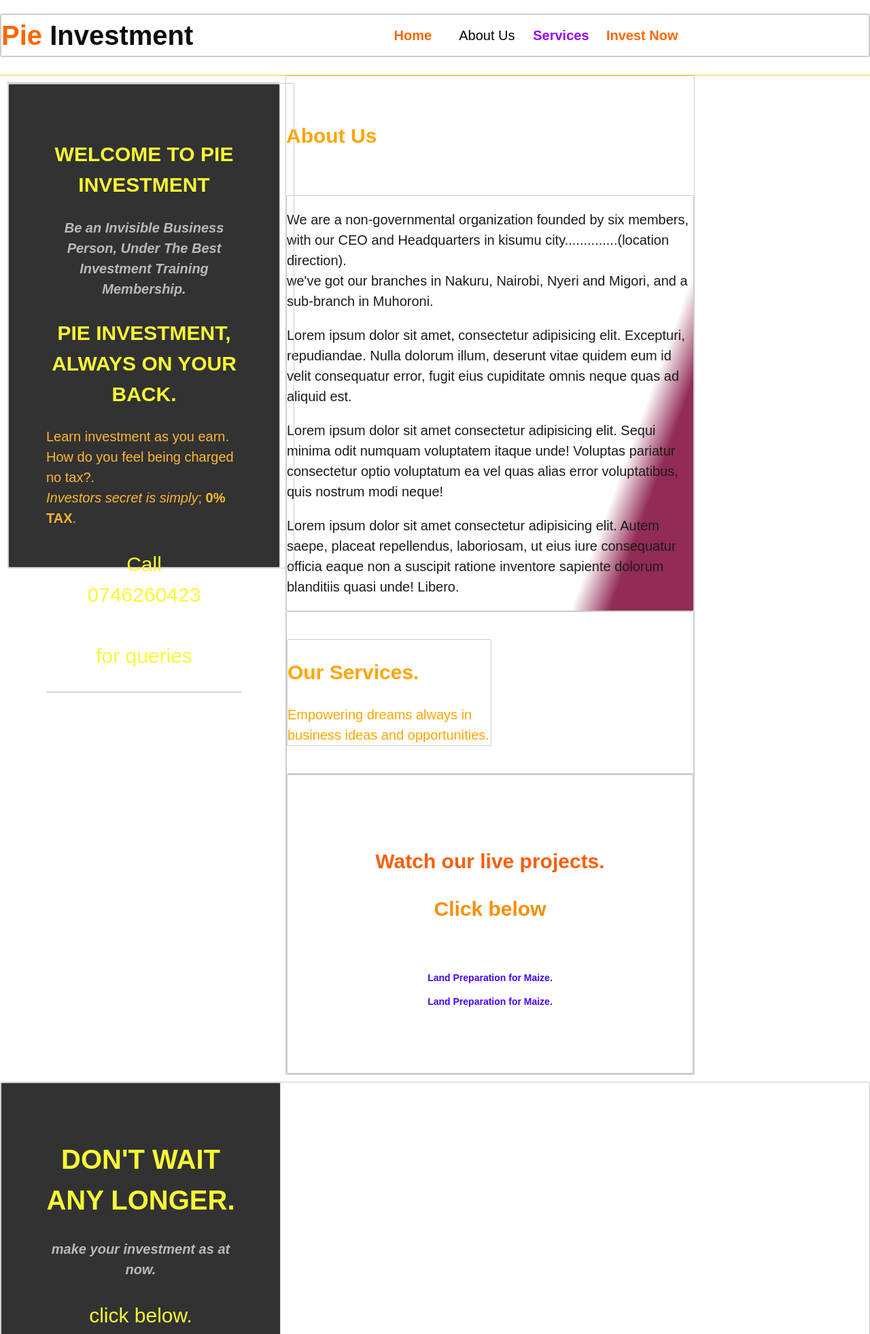
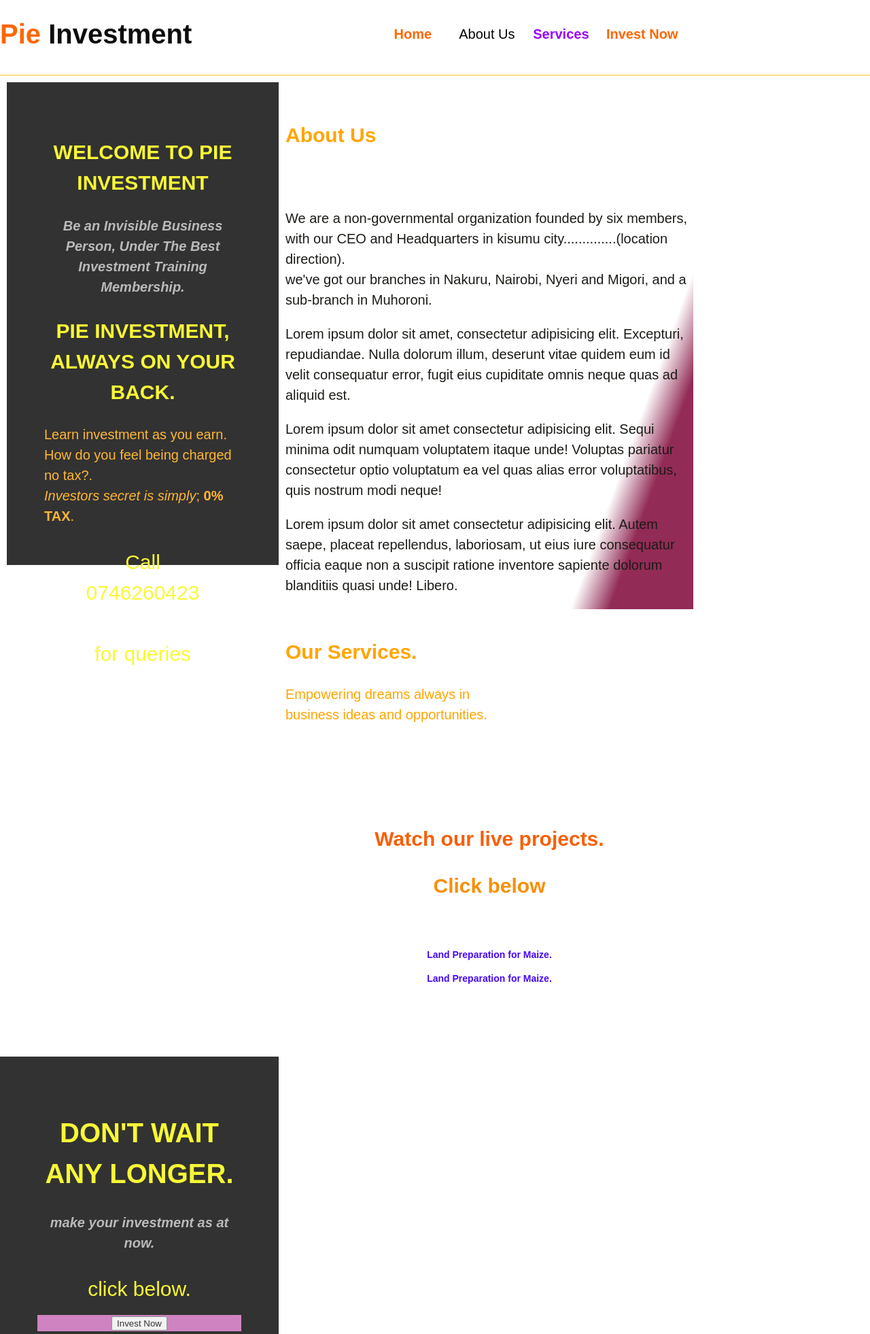
Before and after one commit to denewtons/denewtons.github.io, a PHP site: page / in a window 1280 px wide. Shown: the top 1962 px of the page at 68% size. Run offline with PHP 8.4, Linux system fonts and the light colour scheme.

Commit message:
Update style.css

```diff
--- a/style.css
+++ b/style.css
@@ -297,11 +297,6 @@ body {
     margin: auto;
     font-family: sans-serif;
   }
-  div {
-    border-radius: 2px;
-    border: 1px solid #ccc;
-
-  }
   header{
                 background-color: #ffffff;
                 color: hsl(0, 0%, 5%);
```
